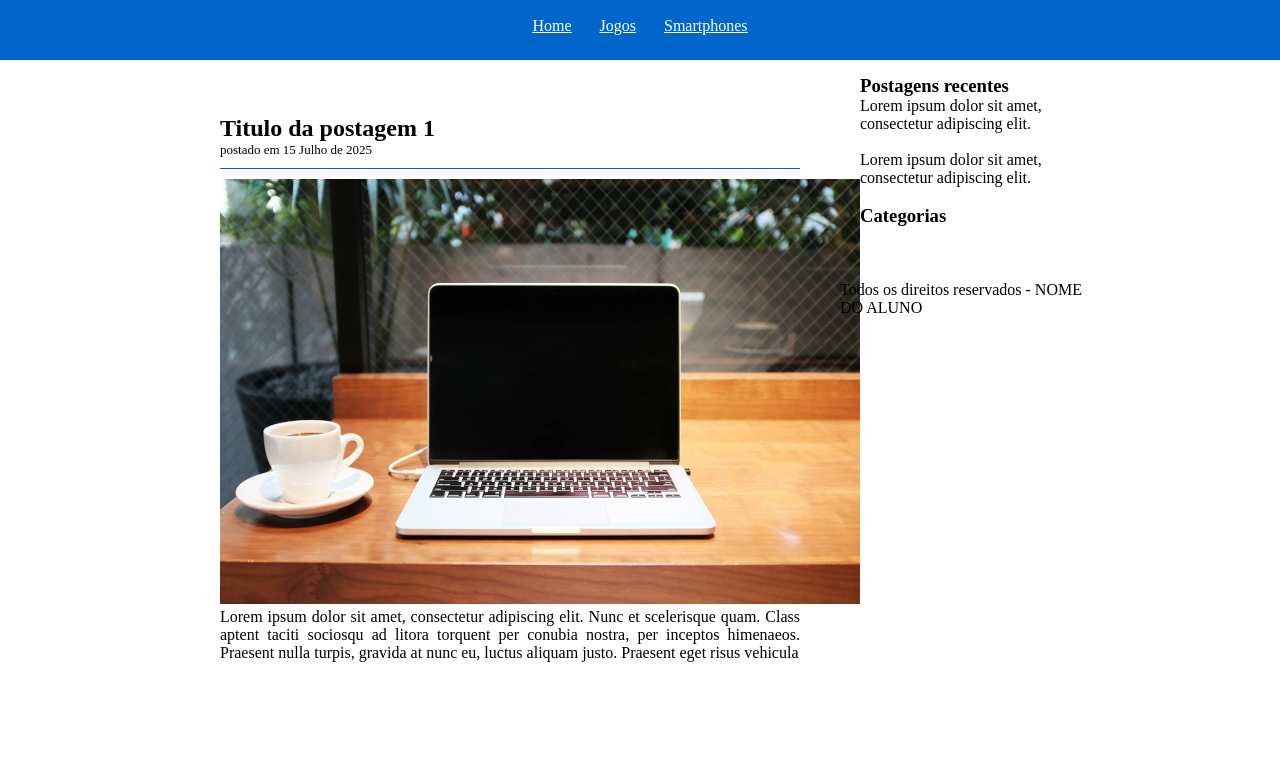
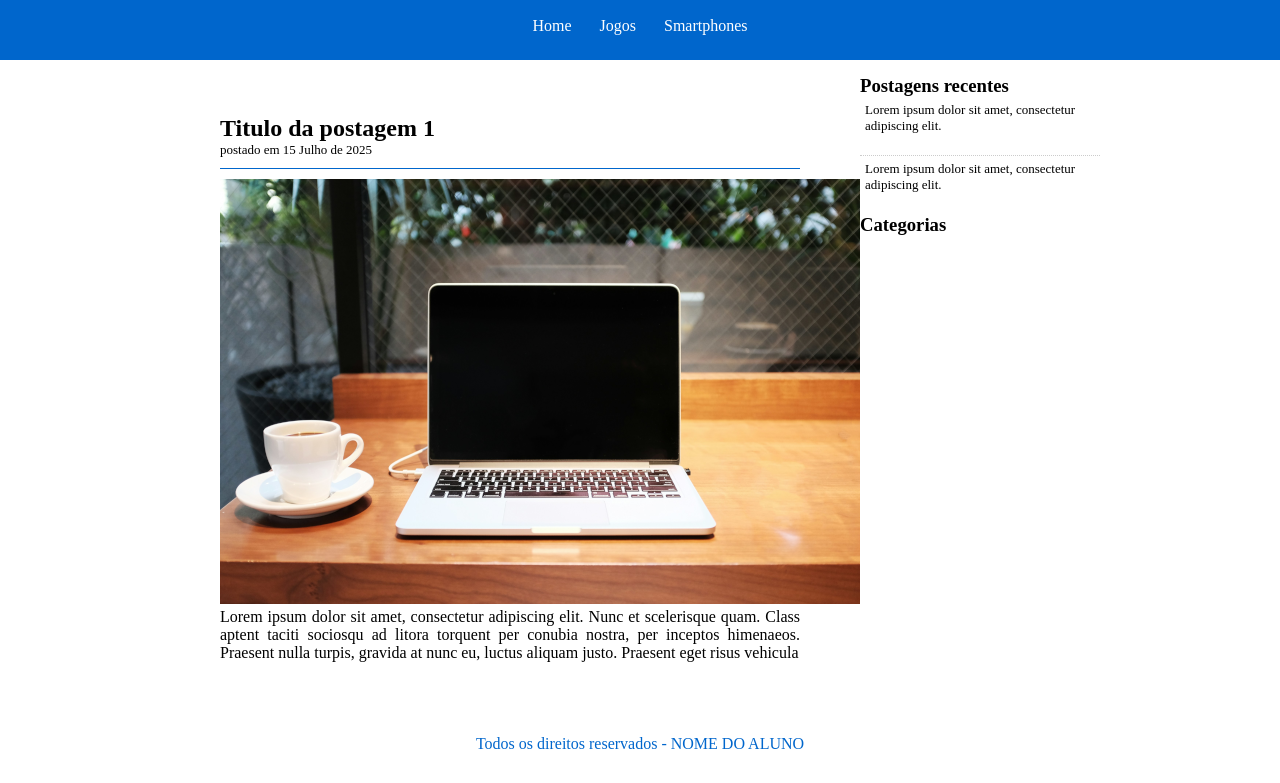
Before and after one commit to Luana-create/Trabalho-web, a plain HTML site: page index.html in a window 1280 px wide. Shown: the part 65-848 px from the top of the page. Before the commit the page ends 800 px from the top, so only its background shows below. Drawn offline with Linux system fonts and the light colour scheme.

Commit message:
Update style.css

```diff
--- a/css/style.css
+++ b/css/style.css
@@ -77,3 +77,32 @@
     padding: 10px;
     margin-bottom: 20px;
 }
+.post-right{
+    font-size: 13px;
+    padding: 5px;
+    border-bottom: 1px dotted #cccccc;
+}
+/*
+*********FORMATAÇÃO LINKS***********
+*/
+a{
+    text-decoration: none;
+
+}
+a:link, a :visited{
+    color:#0066cc
+}
+a:hover{
+    text-decoration:underline;
+}
+/*
+*********RODAPÉ***********
+*/
+#footer{
+    clear: both;
+    text-align: center;
+    padding: 15px;
+    background: #ffffffff;
+    color:#0066CC;
+
+}
```
